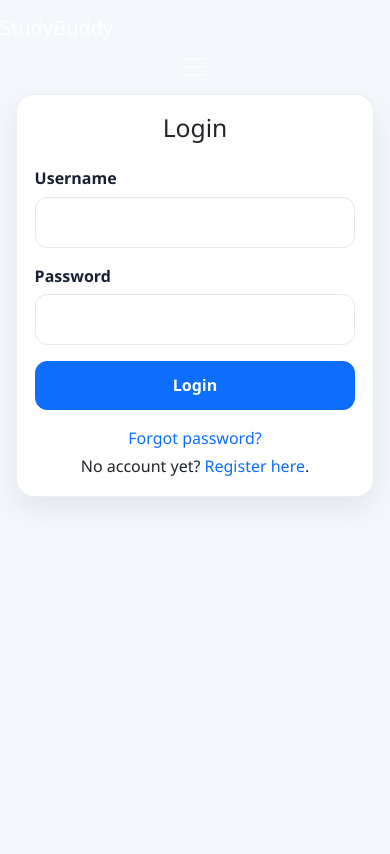
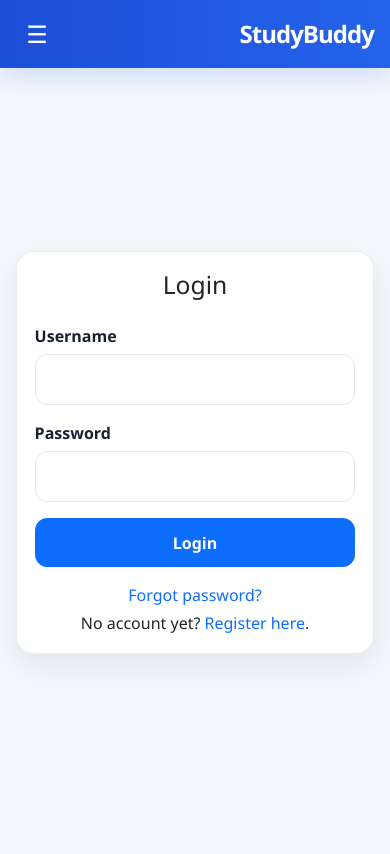
Before and after one commit to mavijaykhanna358-tech/studybuddy, a Django app: a page that uses templates/base.html in a window 390 px wide. Before the commit the page ends 503 px from the top, so only its background shows below. Run offline with Django 5.2, Linux system fonts and the light colour scheme.

Commit message:
Update mobile responsive layout

```diff
--- a/templates/base.html
+++ b/templates/base.html
@@ -134,11 +134,24 @@
             max-width: 100%;
         }
 
+        .main-content.is-guest {
+            margin-left: 0;
+            width: 100%;
+            padding: 0;
+            min-height: auto;
+        }
+
         .content-shell {
             max-width: 1200px;
             margin: 0 auto;
             width: 100%;
             max-width: 100%;
+        }
+
+        .main-content.is-guest .content-shell {
+            max-width: 100%;
+            margin: 0;
+            width: 100%;
         }
 
         .mobile-topbar {
@@ -501,20 +531,26 @@
 
         @media (max-width: 767px) {
             .sidebar {
+                display: none;
+                position: fixed;
+                left: 0;
+                top: 0;
+                bottom: 0;
                 width: min(82vw, 300px);
                 transform: translateX(-110%);
                 z-index: 60;
             }
 
             body.mobile-nav-open .sidebar {
+                display: flex;
                 transform: translateX(0);
             }
 
             .main-content {
-                margin-left: 0;
-                width: 100%;
-                max-width: 100%;
-                padding: 16px;
+                margin-left: 0 !important;
+                width: 100% !important;
+                max-width: 100% !important;
+                padding: 12px 0 20px;
             }
 
             .content-shell {
@@ -528,7 +564,7 @@
                 justify-content: space-between;
                 background: linear-gradient(90deg, var(--primary-dark), var(--primary));
                 color: white;
-                padding: 0.9rem 1rem;
+                padding: 0.8rem 1rem;
                 position: sticky;
                 top: 0;
                 z-index: 40;
@@ -587,6 +623,14 @@
                 padding: 1.1rem;
             }
 
+            .main-content.is-guest .content-shell {
+                display: flex;
+                align-items: center;
+                justify-content: center;
+                min-height: calc(100vh - 58px);
+                padding: 0 0 16px;
+            }
+
             .form-control,
             .form-select,
             textarea,
@@ -646,7 +692,7 @@
         <div class="mobile-brand">StudyBuddy</div>
     </div>
 
-            <main class="main-content">
+    <main class="main-content {% if not user.is_authenticated %}is-guest{% endif %}">
         <div class="content-shell">
             {% if messages %}
                 {% for message in messages %}
@@ -656,42 +702,9 @@
                     </div>
                 {% endfor %}
             {% endif %}
-    {% else %}
-        <nav class="navbar navbar-expand-lg navbar-dark">
-            <div class="container-fluid content-shell px-0 px-md-3">
-                <a class="navbar-brand" href="{% url 'login' %}">StudyBuddy</a>
-                <button class="navbar-toggler border-0" type="button" data-bs-toggle="collapse" data-bs-target="#mainNav" aria-controls="mainNav" aria-expanded="false" aria-label="Toggle navigation">
-                    <span class="navbar-toggler-icon"></span>
-                </button>
-                <div class="collapse navbar-collapse" id="mainNav">
-                    <ul class="navbar-nav ms-auto align-items-lg-center gap-lg-2">
-                        <li class="nav-item"><a class="nav-link" href="{% url 'login' %}">Login</a></li>
-                        <li class="nav-item"><a class="nav-link" href="{% url 'register' %}">Register</a></li>
-                    </ul>
-                </div>
-            </div>
-        </nav>
-
-        <div class="content-shell">
-            {% if messages %}
-                {% for message in messages %}
-                    <div class="alert alert-{{ message.tags|default:'info' }} alert-dismissible fade show" role="alert">
-                        {{ message }}
-                        <button type="button" class="btn-close" data-bs-dismiss="alert" aria-label="Close"></button>
-                    </div>
-                {% endfor %}
-            {% endif %}
-    {% endif %}
-
             {% block content %}{% endblock %}
-
-    {% if user.is_authenticated %}
         </div>
     </main>
-        </div>
-    {% else %}
-        </div>
-    {% endif %}
 
     <script src="https://cdn.jsdelivr.net/npm/bootstrap@5.3.3/dist/js/bootstrap.bundle.min.js"></script>
     <script>
```
Also changed, not shown: other parts of templates/base.html (+23 -4 lines). Lines whose indentation alone changed are shown as unchanged.
